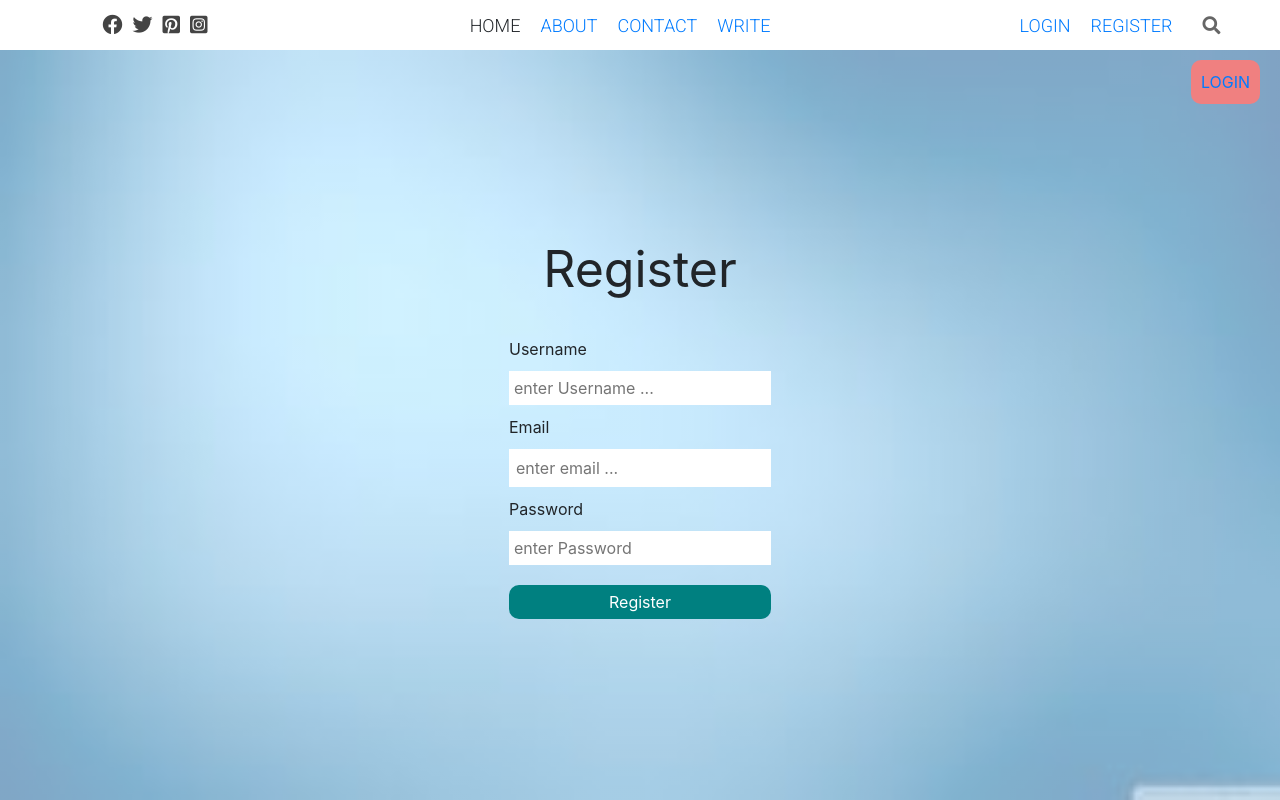
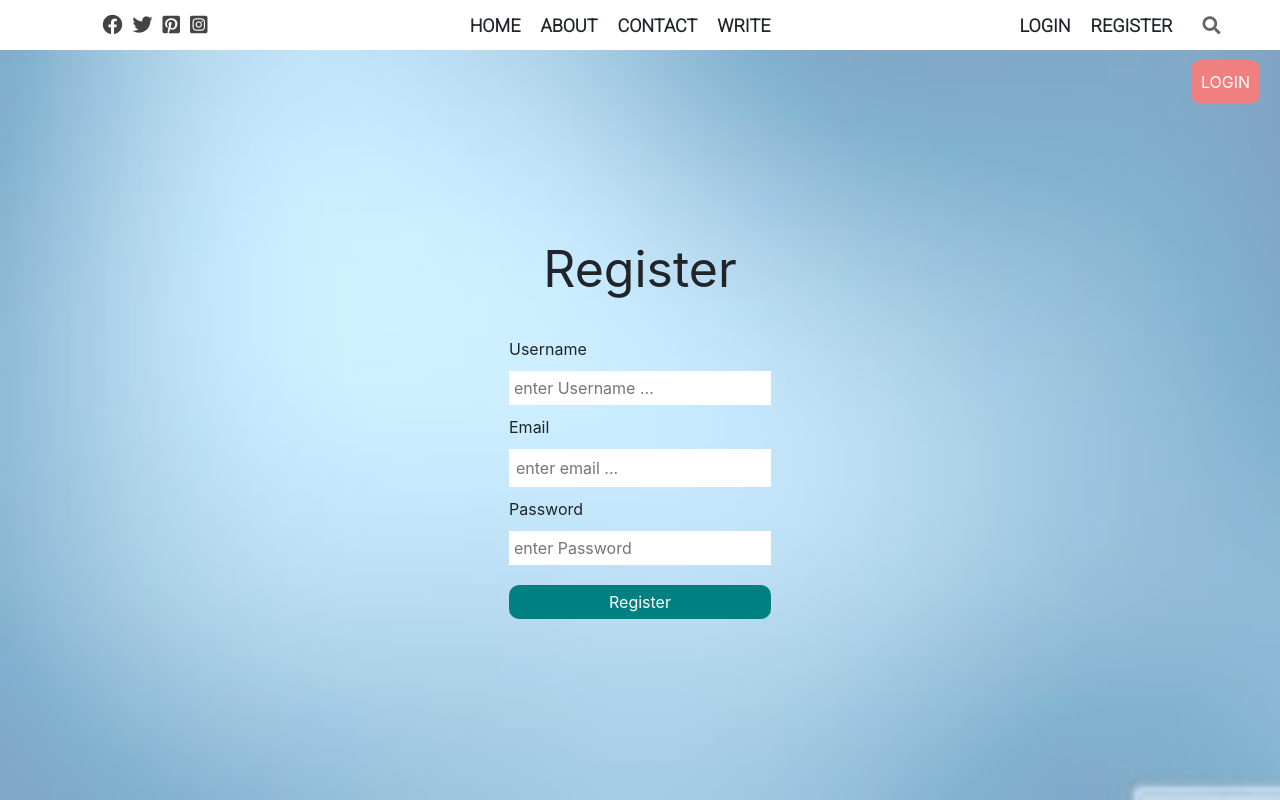
Before and after one commit to mayurathan22/Web_React, a React (Create React App) app: page /setting in a window 1280 px wide. Built offline with nearby package versions, Linux system fonts and the light colour scheme.

Commit message:
style_moodification

```diff
--- a/public/index.html
+++ b/public/index.html
@@ -9,13 +9,25 @@
       name="description"
       content="Web site created using create-react-app"
     />
-    <link href="https://fonts.googleapis.com/css2?family=Roboto:ital,wght@0,300;1,300&display=swap" rel="stylesheet">
-    <link rel="preconnect" href="https://fonts.googleapis.com">
+    <link
+      href="https://fonts.googleapis.com/css2?family=Roboto:ital,wght@0,300;1,300&display=swap"
+      rel="stylesheet"
+    />
+    <link rel="preconnect" href="https://fonts.googleapis.com" />
     <!-- <link rel="preconnect" href="https://fonts.gstatic.com" crossorigin> -->
-<link href="https://fonts.googleapis.com/css2?family=Lora:ital@0:1,&display=swap" rel="stylesheet">
-    <link rel="stylesheet" href="https://cdnjs.cloudflare.com/ajax/libs/font-awesome/5.15.3/css/all.min.css" integrity="sha512-iBBXm8fW90+nuLcSKlbmrPcLa0OT92xO1BIsZ+ywDWZCvqsWgccV3gFoRBv0z+8dLJgyAHIhR35VZc2oM/gI1w==" crossorigin="anonymous" referrerpolicy="no-referrer"  />
-    <link rel="preconnect" href="https://fonts.googleapis.com">
-    <link rel="preconnect" href="https://fonts.gstatic.com" crossorigin>
+    <link
+      href="https://fonts.googleapis.com/css2?family=Lora:ital@0:1,&display=swap"
+      rel="stylesheet"
+    />
+    <link
+      rel="stylesheet"
+      href="https://cdnjs.cloudflare.com/ajax/libs/font-awesome/5.15.3/css/all.min.css"
+      integrity="sha512-iBBXm8fW90+nuLcSKlbmrPcLa0OT92xO1BIsZ+ywDWZCvqsWgccV3gFoRBv0z+8dLJgyAHIhR35VZc2oM/gI1w=="
+      crossorigin="anonymous"
+      referrerpolicy="no-referrer"
+    />
+    <link rel="preconnect" href="https://fonts.googleapis.com" />
+    <link rel="preconnect" href="https://fonts.gstatic.com" crossorigin />
 
     <link rel="apple-touch-icon" href="%PUBLIC_URL%/logo192.png" />
     <link
@@ -41,6 +53,14 @@
       work correctly both with client-side routing and a non-root public URL.
       Learn how to configure a non-root public URL by running `npm run build`.
     -->
+    <style>
+      .link{
+        text-decoration: none;
+        color: inherit;
+        border-bottom-style: none;
+      }
+    </style>
+
     <title>React App</title>
   </head>
   <body>
--- a/src/App.js
+++ b/src/App.js
@@ -1,18 +1,18 @@
-import React, { Component } from "react";
+import React, { Component } from 'react';
 // import Home from './pages/Home';
-import TopBar from "./component/topbar/TopBar";
-import Single from "./pages/single/Single";
-import Write from "./pages/write/Write";
-// import Setting from './pages/settings/Setting';
-import Login from "./pages/login/Login";
-import Register from "./pages/register/Register";
-import Home from "./pages/home/Home";
-import { BrowserRouter as Router, Switch, Route, Link } from "react-router-dom";
-// import Post from './component/post/Post';
+import TopBar from './component/topbar/TopBar';
+import Single from './pages/single/Single';
+import Write from './pages/write/Write';
+import Setting from './pages/settings/Setting';
+import Login from './pages/login/Login';
+import Register from './pages/register/Register';
+import Home from './pages/home/Home';
+import {BrowserRouter as Router,Switch,Route,Link} from 'react-router-dom';
+import Post from './component/post/Post';
 // import SinglePost from './component/singlePost/SinglePost';
 class App extends Component {
   render() {
-    const user = false;
+    const user=false;
     return (
       <Router>
         <TopBar />
@@ -20,23 +20,27 @@ class App extends Component {
           <Route exact path="/">
             <Home />
           </Route>
-          <Route path="/register">
-            {/* {user ?<Home /> : <Register />} */}
-            <Register />
+        <Route path="/register">
+            {user ?<Home /> : <Register />}
           </Route>
           <Route path="/login">
-            {/* {user ? <Home /> :<Login/>} */}
-            <Login />
+            {user ? <Home /> :<Login/>}
           </Route>
-          <Route path="/write">{user ? <Write /> : <Register />}</Route>
-          <Route path="/setting">{user ? <Home /> : <Register />}</Route>
+          <Route path="/write">
+          {user ?<Write /> : <Register />}
+          </Route>
+          <Route path="/setting">
+          {user ?<Setting /> : <Register />}
+          </Route>
           <Route path="/post/:postId">
             <Single />
           </Route>
         </Switch>
+
       </Router>
     );
   }
+
 }
 
 export default App;
--- a/src/component/topbar/Topbar.css
+++ b/src/component/topbar/Topbar.css
@@ -44,6 +44,7 @@
     margin-right: 20px;
     font-size: 18px;
     font-weight: 300;
+    font-weight: bold;
     cursor: pointer;
 }
 .topSearchIcon{
--- a/src/pages/settings/Setting.jsx
+++ b/src/pages/settings/Setting.jsx
@@ -21,7 +21,7 @@ function Setting() {
           <label>Username</label>
           <input type="text" placeholder="enter username" />
           <label>Email</label>
-          <input type="email" placeholder="enter email" />
+          <input type="text" readOnly=" " placeholder="enter email" />
           <label>Password</label>
           <input type="password" placeholder="enter password" />
           <button className="settingSubmit">Update</button>
```
Lines whose indentation alone changed are shown as unchanged.
